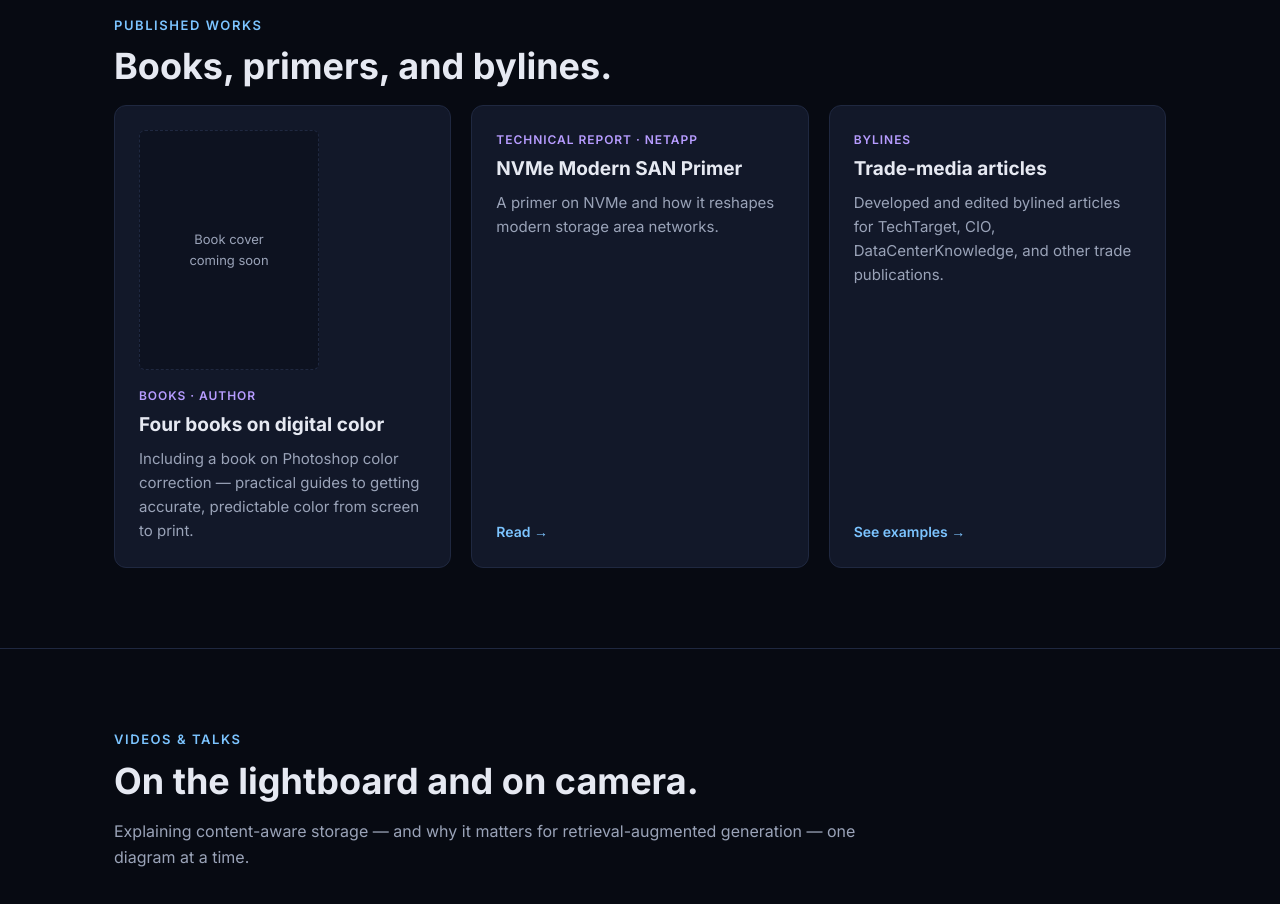
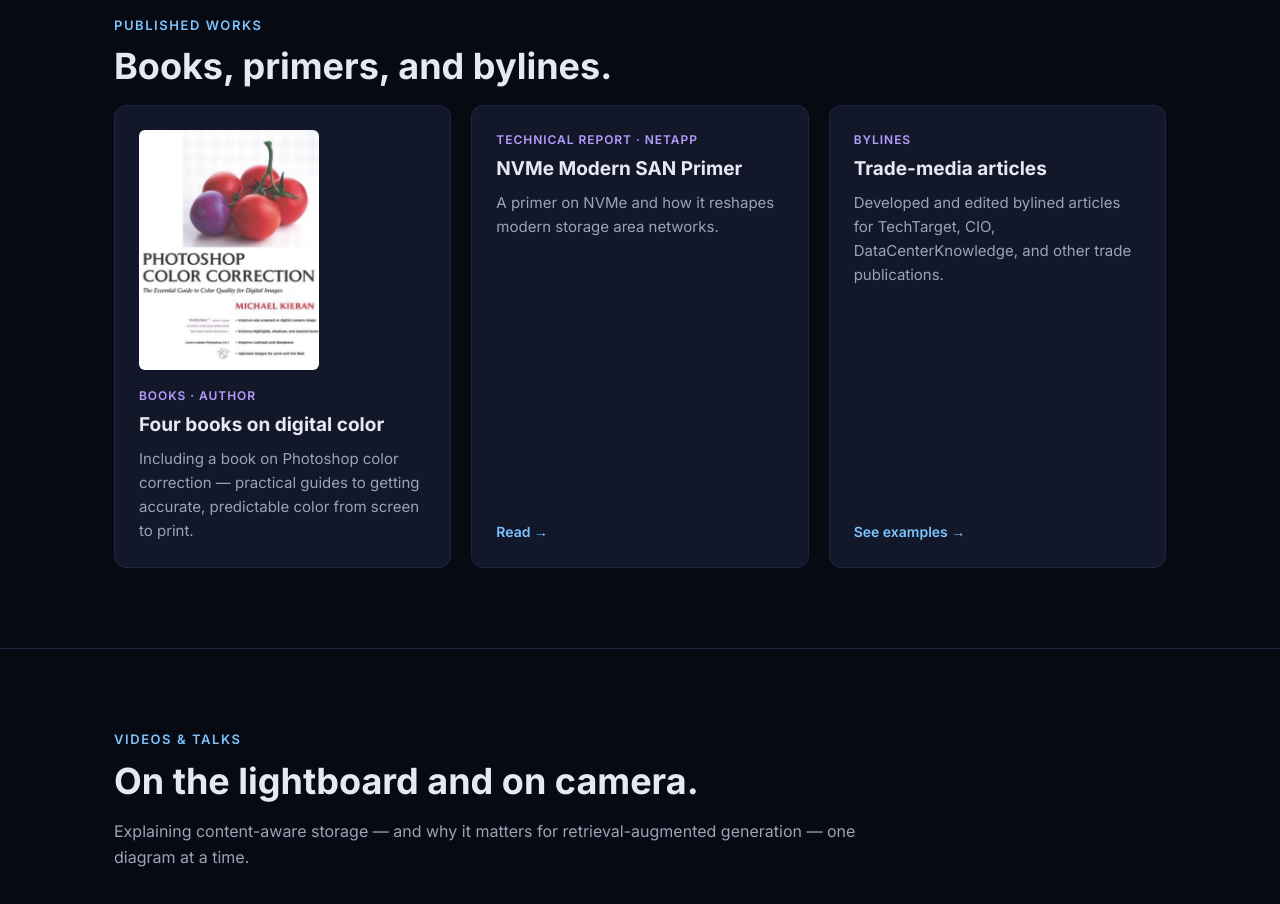
Before and after one commit to michael-kieran/michael-kieran.github.io, a plain HTML site: page index.html in a window 1280 px wide. Shown: the part 4720-5624 px from the top of the page. Drawn offline with Linux system fonts and the light colour scheme.

Commit message:
Update book cover image in index.html

```diff
--- a/index.html
+++ b/index.html
@@ -272,7 +272,7 @@
       <div class="card">
         <!-- When the cover is ready, upload it to Assets/ and replace the next line with:
              <img class="cover" src="Assets/book-cover.jpg" alt="Book cover"> -->
-        <div class="cover">Book cover<br>coming soon</div>
+    <img class="cover" src="Assets/PCC%20Book%20Cover.png" alt="Photoshop Color Correction book cover">
         <div class="tag">Books · Author</div>
         <h3>Four books on digital color</h3>
         <p>Including a book on Photoshop color correction — practical guides to getting accurate, predictable color from screen to print.</p>
```
